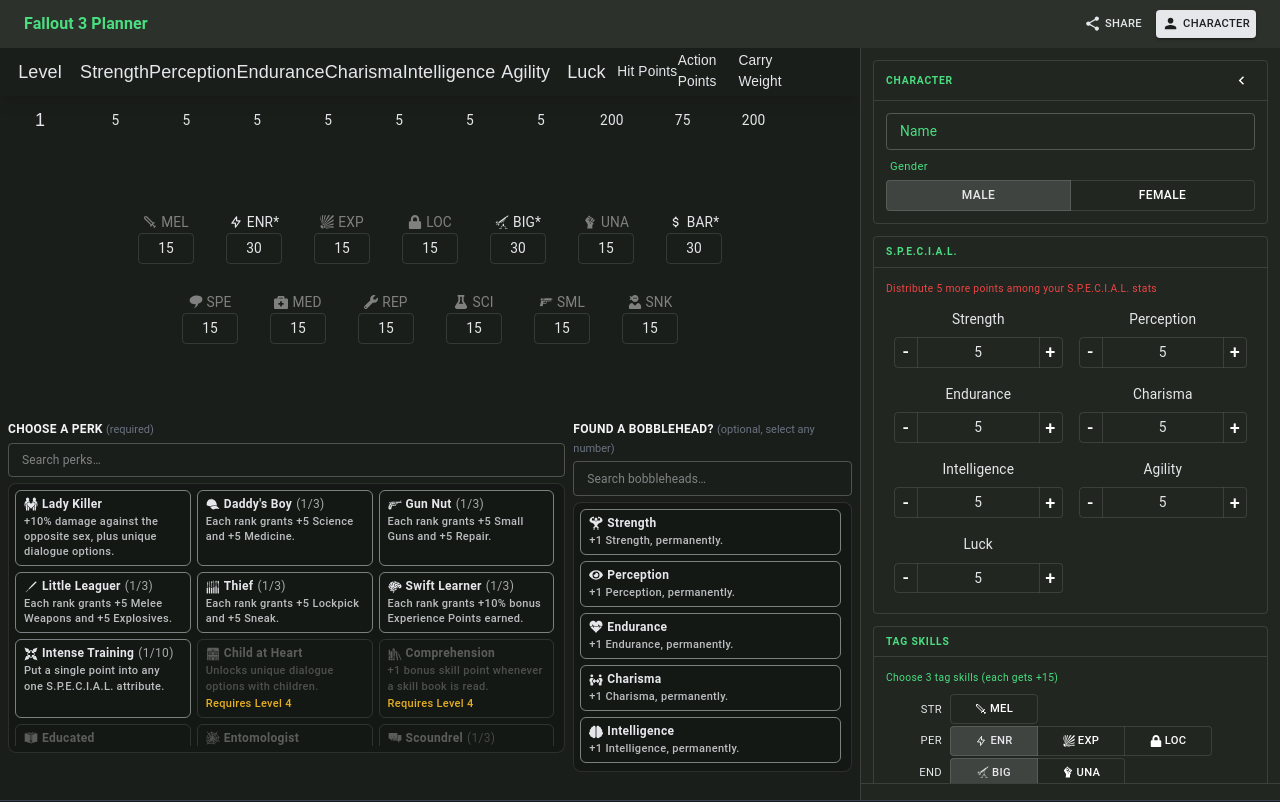
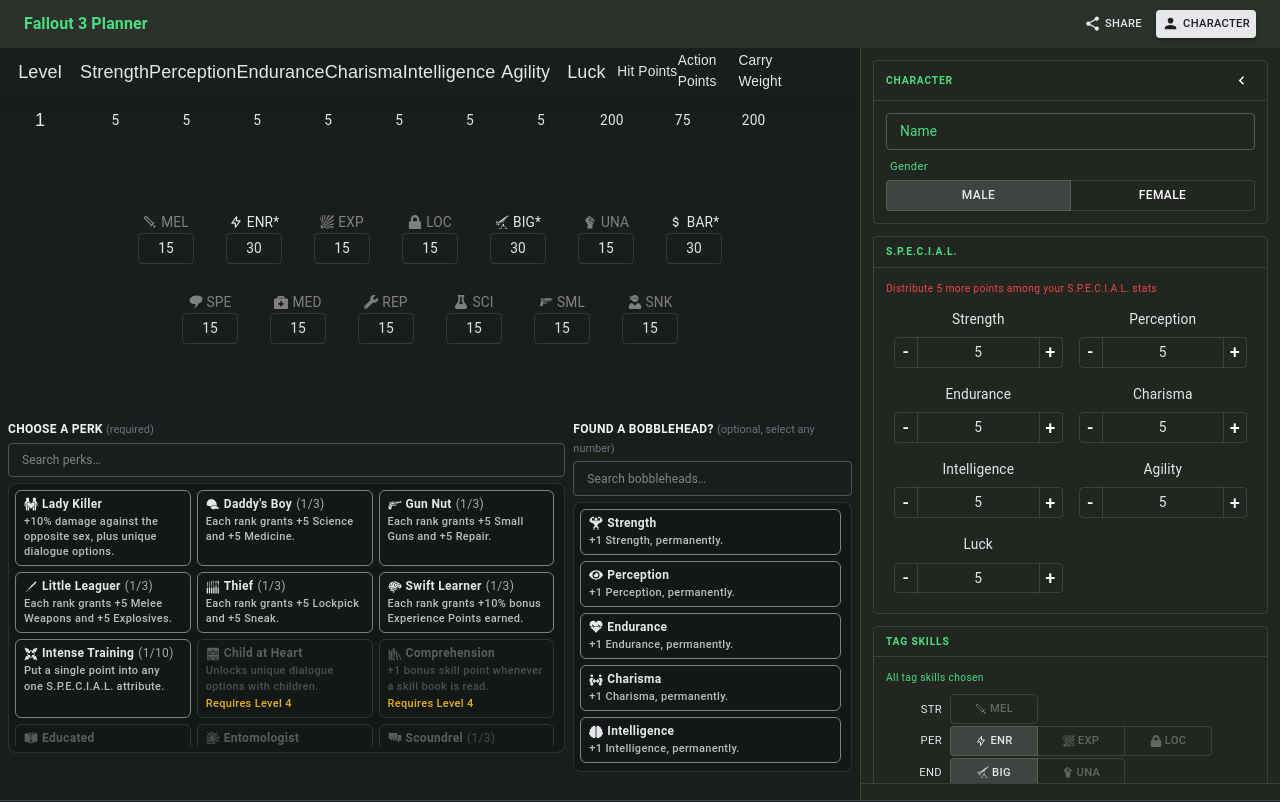
Before and after one commit to ScottMcDermid/fallout-3-planner, a Next.js app: page / in a window 1280 px wide. Shown: the top 802 px of the page. Built offline with nearby package versions, Linux system fonts and the light colour scheme.

Commit message:
Show remaining tag skills to choose instead of generic error

```diff
--- a/src/components/CharacterDialog.tsx
+++ b/src/components/CharacterDialog.tsx
@@ -57,12 +57,7 @@
 
   const specialPointsRemaining = EXTRA_SPECIAL_POINTS - specialPointsAllocated;
 
-  const tagSkillsError = useMemo(() => {
-    if (tagSkills.length !== NUM_TAG_SKILLS) {
-      return `Choose exactly ${NUM_TAG_SKILLS} tag skills`;
-    }
-    return '';
-  }, [tagSkills]);
+  const tagSkillsRemaining = NUM_TAG_SKILLS - tagSkills.length;
 
   const handleIncrementSpecial = (stat: SpecialStat) => {
     setCharacterData({ special: { ...special, [stat]: special[stat] + 1 } });
@@ -150,8 +145,13 @@
       <Panel>
         <PanelHeader label="Tag Skills" />
         <Box sx={{ p: 1.5, display: 'flex', flexDirection: 'column', gap: 1 }}>
-          <Typography variant="caption" sx={{ color: 'text.secondary' }}>
-            Choose {NUM_TAG_SKILLS} tag skills (each gets +15)
+          <Typography
+            variant="caption"
+            sx={{ color: tagSkillsRemaining > 0 ? 'error.main' : 'text.secondary' }}
+          >
+            {tagSkillsRemaining > 0
+              ? `Choose ${tagSkillsRemaining} more tag skill${tagSkillsRemaining === 1 ? '' : 's'} (each gets +15)`
+              : 'All tag skills chosen'}
           </Typography>
           <div className="grid grid-cols-[3.5rem_1fr] place-items-center gap-x-2 gap-y-0.5">
             {specialStats.map(
@@ -174,6 +174,7 @@
                         <ToggleButton
                           key={skill}
                           value={skill}
+                          disabled={tagSkillsRemaining <= 0 && !tagSkills.includes(skill)}
                           onChange={() => handleToggleTagSkill(skill)}
                           sx={{ flex: '0 0 5.5rem', width: '5.5rem', py: 0.5, fontSize: '0.7rem' }}
                         >
@@ -186,11 +187,6 @@
                 ),
             )}
           </div>
-          <Box sx={{ minHeight: '1.25rem' }}>
-            <Typography variant="caption" sx={{ color: 'error.main', fontSize: '0.7rem' }}>
-              {tagSkillsError}
-            </Typography>
-          </Box>
         </Box>
       </Panel>
     </>
```
